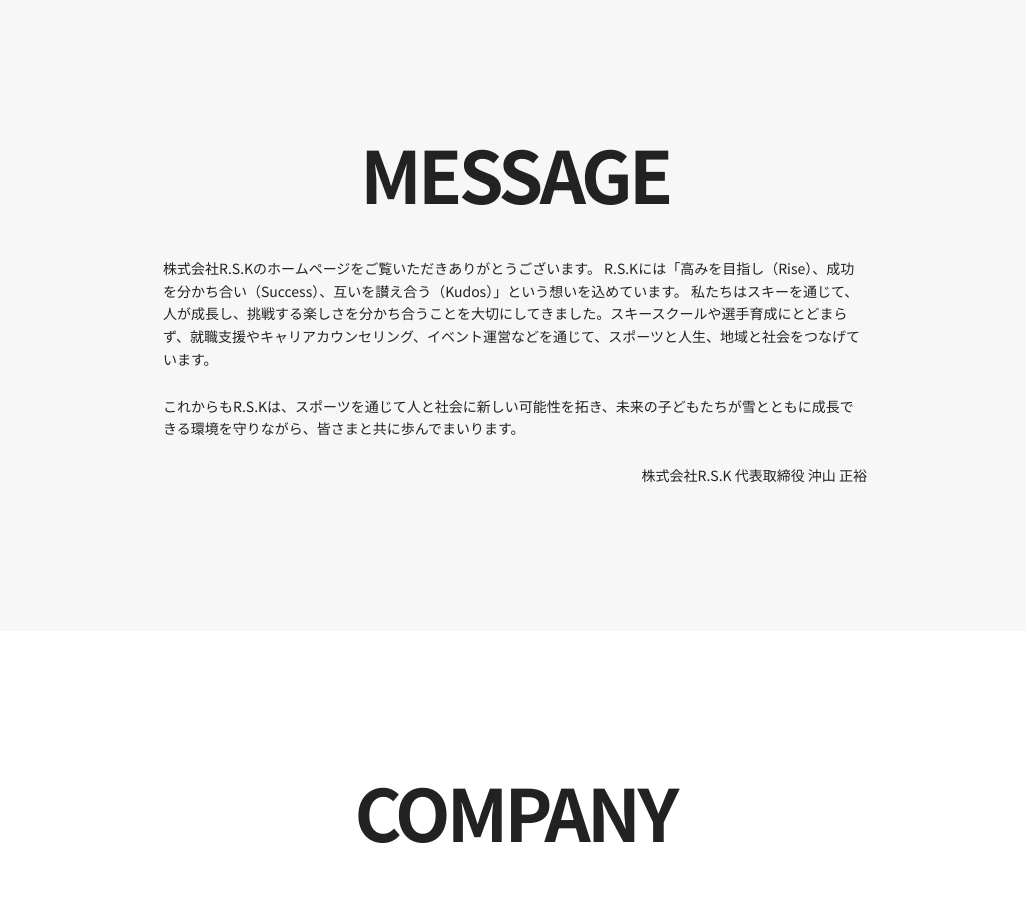
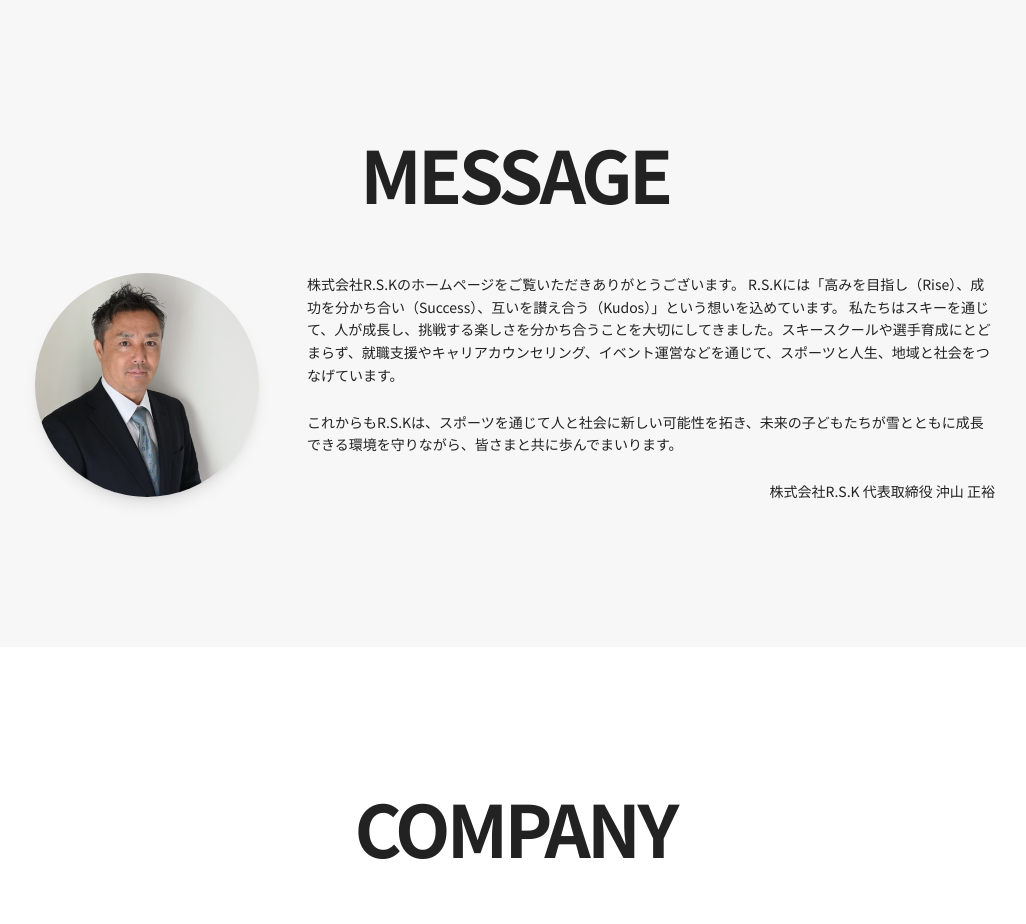
Before and after one commit to uddystyle/uddystyle.github.io, a plain HTML site: page index.html in a window 1280 px wide. Shown: the part 2240-3164 px from the top of the page, without its empty margins (125-1151 px from the left). Drawn offline with nearby package versions, Linux system fonts and the light colour scheme.

Commit message:
added a profile photo

```diff
--- a/index.html
+++ b/index.html
@@ -205,16 +205,23 @@
       </section>
 
       <section id="message" class="py-28 sm:py-36 bg-base overflow-hidden">
-        <div class="max-w-3xl mx-auto px-4 sm:px-6 lg:px-8 text-center">
-          <div class="message-text">
+        <div class="max-w-5xl mx-auto px-4 sm:px-6 lg:px-8">
+          <div class="text-center">
             <h2
               class="section-title text-5xl md:text-7xl font-bold tracking-tighter"
             >
               MESSAGE
             </h2>
-            <div
-              class="g-fade-up mt-12 text-left space-y-6 text-sm leading-relaxed"
-            >
+          </div>
+          <div class="g-fade-up mt-16 flex flex-col md:flex-row gap-8 md:gap-12 items-center md:items-start">
+            <div class="flex-shrink-0">
+              <img
+                src="./src/img/rsk-profile-cropped.jpg"
+                alt="代表取締役 沖山 正裕"
+                class="w-48 h-48 md:w-56 md:h-56 rounded-full object-cover shadow-lg"
+              />
+            </div>
+            <div class="flex-1 text-left space-y-6 text-sm leading-relaxed">
               <p>
                 株式会社R.S.Kのホームページをご覧いただきありがとうございます。
                 R.S.Kには「高みを目指し（Rise）、成功を分かち合い（Success）、互いを讃え合う（Kudos）」という想いを込めています。
```
Also changed, not shown: src/img/rsk-profile-cropped.jpg (added), 1 other file.
